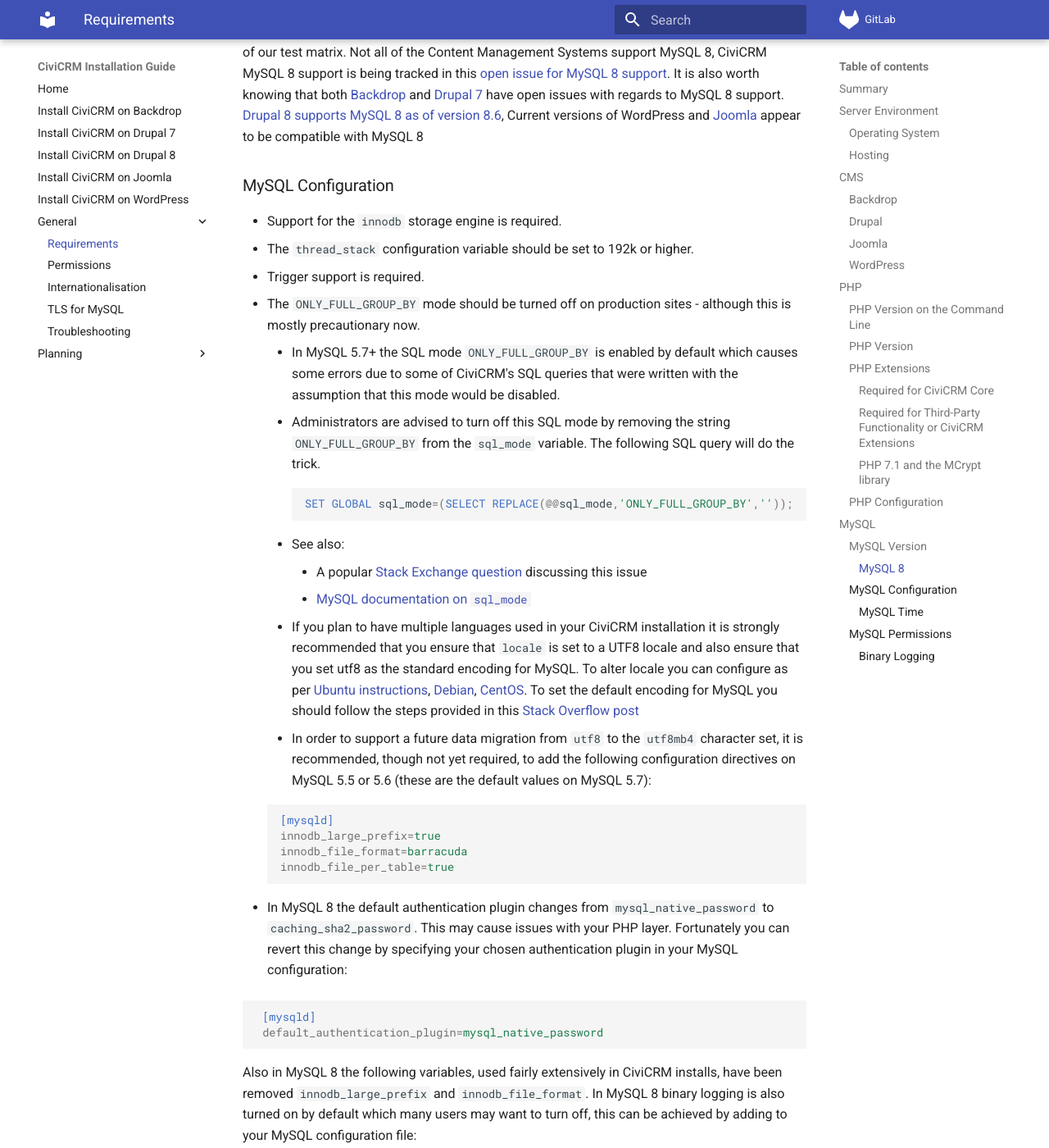
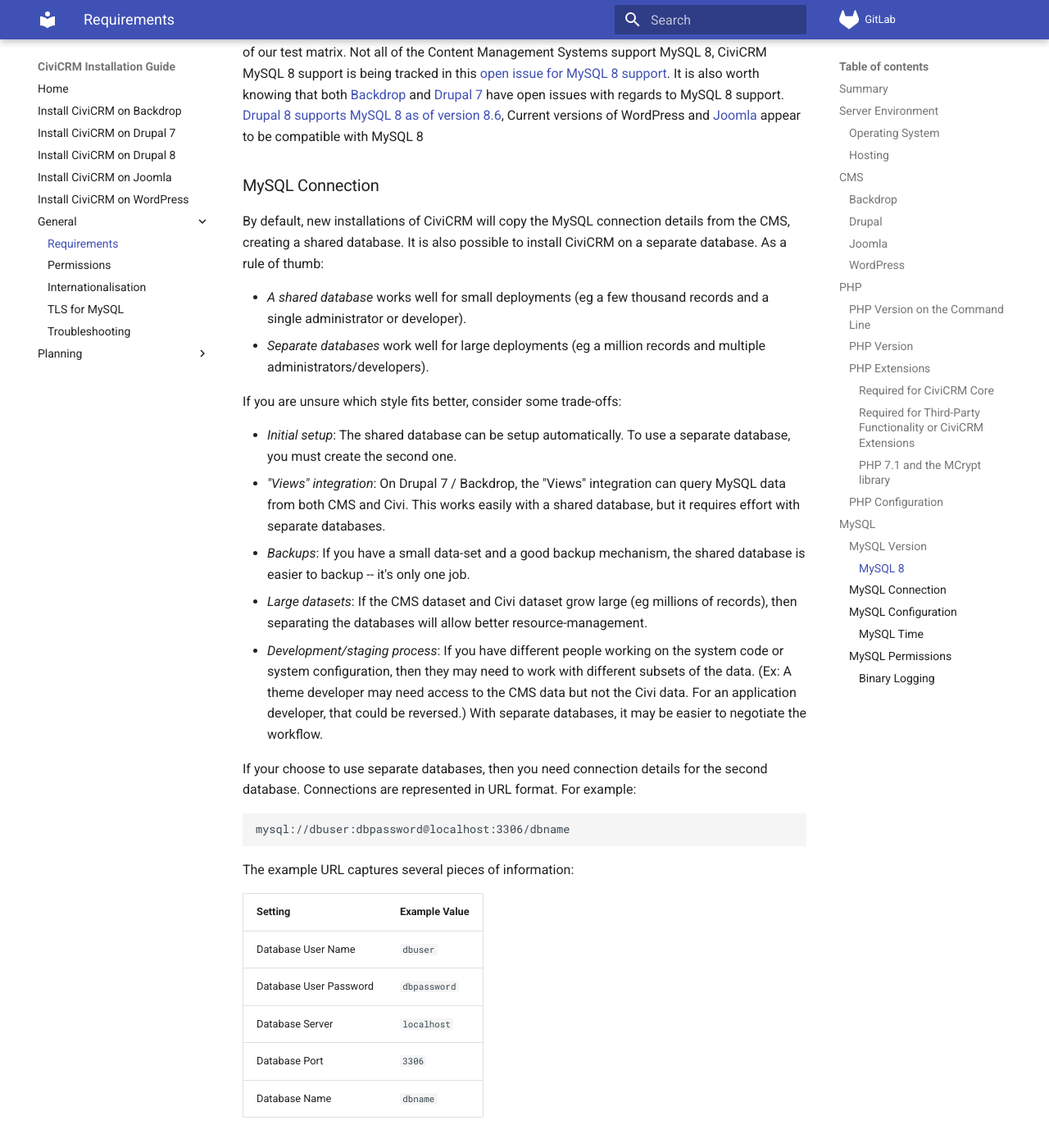
Before and after one commit to agileware/civicrm-installation-guide, an MkDocs documentation site: the page built from docs/general/requirements.md, in a window 1280 px wide and 1400 px high, scrolled down 4106 px. Shown: the whole window at 82% size. Built offline with MkDocs 1.6.1 and Material for MkDocs 9.7.7, drawn with Linux system fonts in a browser that asks for light colours; some of the changed text lies outside the part shown.

Commit message:
Requirements - Add a subsection under "MySQL" discussing the need for connection URL

````diff
--- a/docs/general/requirements.md
+++ b/docs/general/requirements.md
@@ -116,6 +116,46 @@ Your MySQL version should be **5.7.5 or greater** or MariaDB **10.0.2 or greater
 
 As of version 5.24 CiviCRM has been shown to be able to run on MySQL 8 through the execution of our test matrix. Not all of the Content Management Systems support MySQL 8, CiviCRM MySQL 8 support is being tracked in this [open issue for MySQL 8 support](https://lab.civicrm.org/dev/core/issues/392). It is also worth knowing that both [Backdrop](https://forum.backdropcms.org/forum/installing-backdrop-1126-mysql-8-sqlmode-cant-be-set-value-noautocreateuser) and [Drupal 7](https://www.drupal.org/project/drupal/issues/2978575) have open issues with regards to MySQL 8 support. [Drupal 8](https://www.drupal.org/docs/8/system-requirements/database-server) [supports MySQL 8 as of version 8.6](https://www.drupal.org/project/drupal/issues/2966523), Current versions of WordPress and [Joomla](https://docs.joomla.org/Joomla_and_MySQL_8) appear to be compatible with MySQL 8
 
+### MySQL Connection {:#mysql-connection}
+
+By default, new installations of CiviCRM will copy the MySQL connection details from the CMS, creating a shared database.  It is also possible to
+install CiviCRM on a separate database. As a rule of thumb:
+
+* *A shared database* works well for small deployments (eg a few thousand records and a single administrator or developer).
+* *Separate databases* work well for large deployments (eg a million records and multiple administrators/developers).
+
+If you are unsure which style fits better, consider some trade-offs:
+
+* _Initial setup_: The shared database can be setup automatically. To use a separate database, you must create the second one.
+* _"Views" integration_: On Drupal 7 / Backdrop, the "Views" integration can query MySQL data from both
+  CMS and Civi. This works easily with a shared database, but it requires effort with separate databases.
+* _Backups_: If you have a small data-set and a good backup mechanism, the shared database is easier to backup --
+  it's only one job.
+* _Large datasets_: If the CMS dataset and Civi dataset grow large (eg millions of records), then separating the
+  databases will allow better resource-management.
+* _Development/staging process_: If you have different people working on the system code or system configuration,
+  then they may need to work with different subsets of the data. (Ex: A theme developer may need access to
+  the CMS data but not the Civi data. For an application developer, that could be reversed.) With separate
+  databases, it may be easier to negotiate the workflow.
+
+If your choose to use separate databases, then you need connection details for the second database. Connections are represented in URL format. For example:
+
+```
+mysql://dbuser:dbpassword@localhost:3306/dbname
+```
+
+The example URL captures several pieces of information:
+
+| Setting | Example Value |
+| ------- | ----- |
+| Database User Name | `dbuser` |
+| Database User Password | `dbpassword` |
+| Database Server | `localhost` |
+| Database Port | `3306` |
+| Database Name | `dbname` |
+
+Additional URL parameters may be added to support [MySQL with TLS](mysql_tls.md).
+
 ### MySQL Configuration
 
 * Support for the `innodb` storage engine is required.
````
